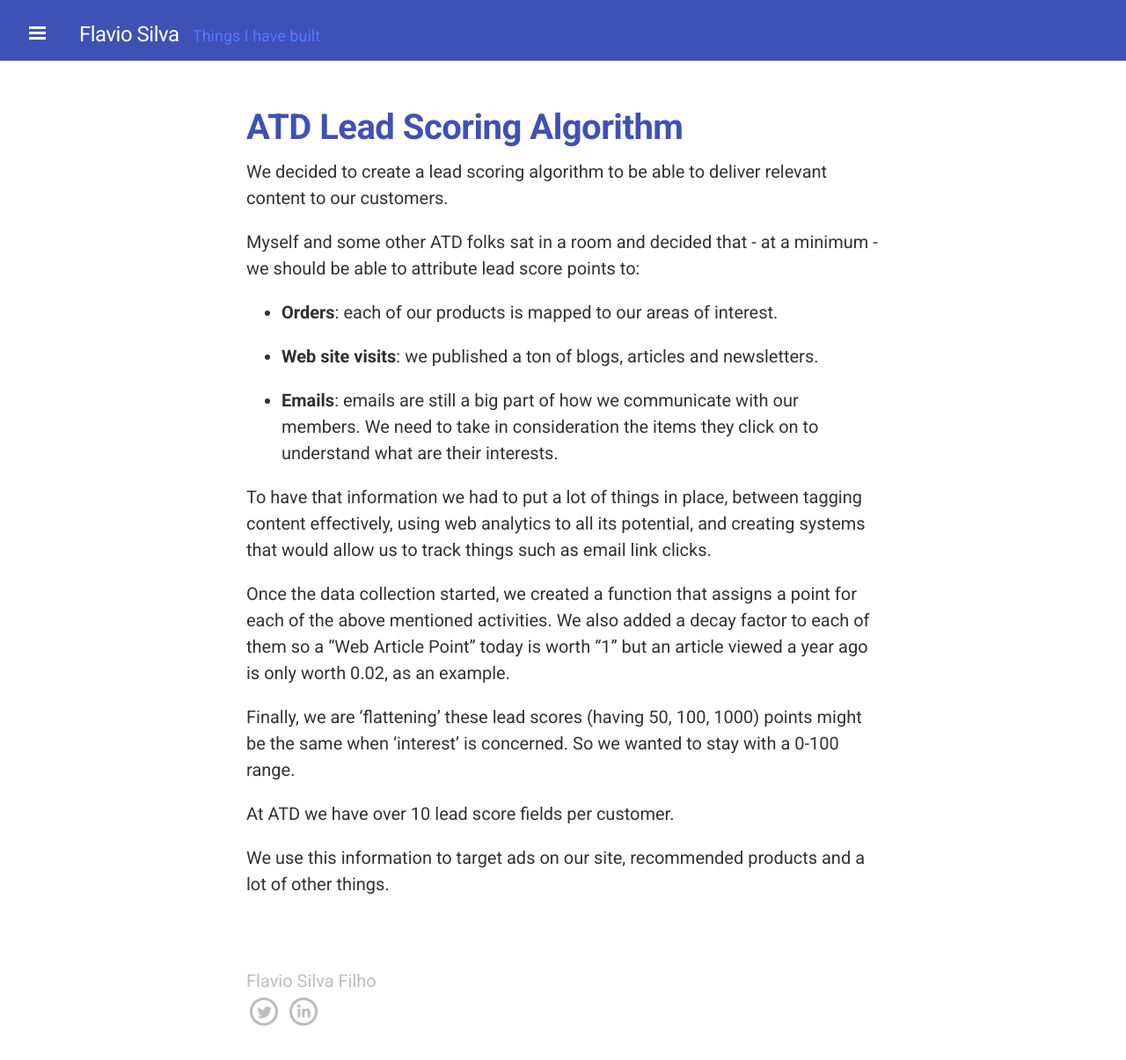
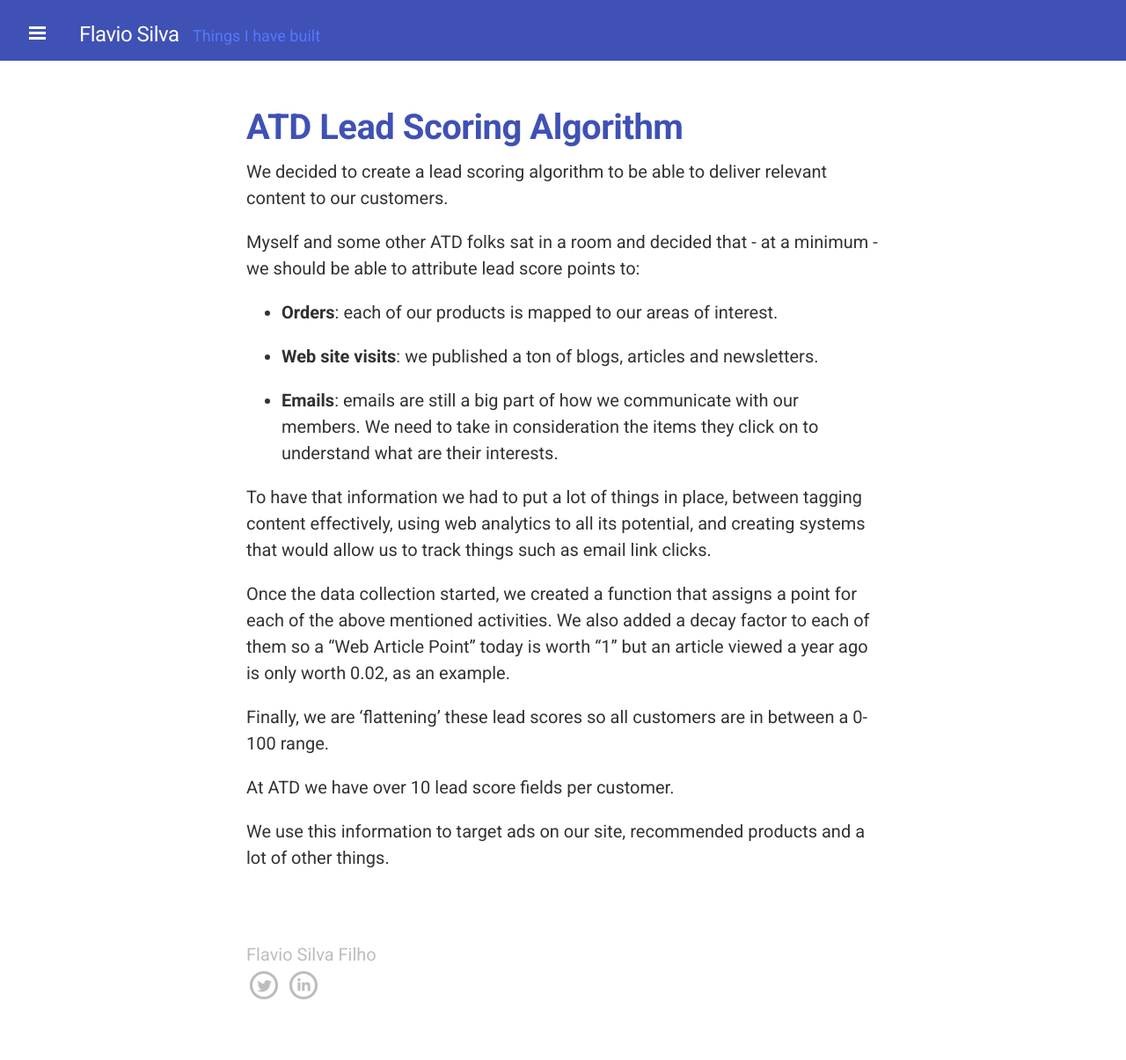
Before and after one commit to flaviotsf/flaviotsf.github.io, a Jekyll site: the page built from _posts/2012-01-02-Lead-Scoring.md, in a window 1280 px wide and 1258 px high. Shown: the top 1205 px of the window at 88% size. Built offline with Jekyll 4.4.1, drawn with Linux system fonts in a browser that asks for light colours; nearby versions of some CDN libraries; Markdown is read by kramdown in place of the engine named in the settings.

Commit message:
Update 2012-01-02-Lead-Scoring.md

```diff
--- a/_posts/2012-01-02-Lead-Scoring.md
+++ b/_posts/2012-01-02-Lead-Scoring.md
@@ -26,7 +26,7 @@
 that assigns a point for each of the above mentioned activities. We also added a decay factor
 to each of them so a "Web Article Point" today is worth "1" but an article viewed a year ago is only worth 0.02, as an example.
 
-Finally, we are 'flattening' these lead scores (having 50, 100, 1000) points might be the same when 'interest' is concerned. So we wanted to stay with a 0-100 range.
+Finally, we are 'flattening' these lead scores so all customers are in between a 0-100 range.
 
 At ATD we have over 10 lead score fields per customer.
 
```
